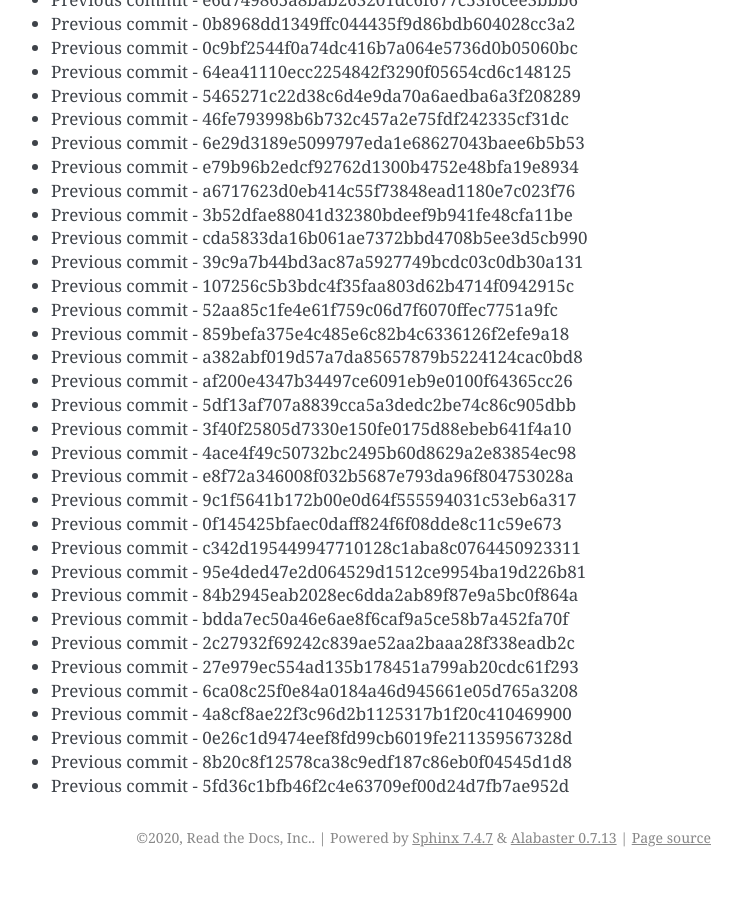
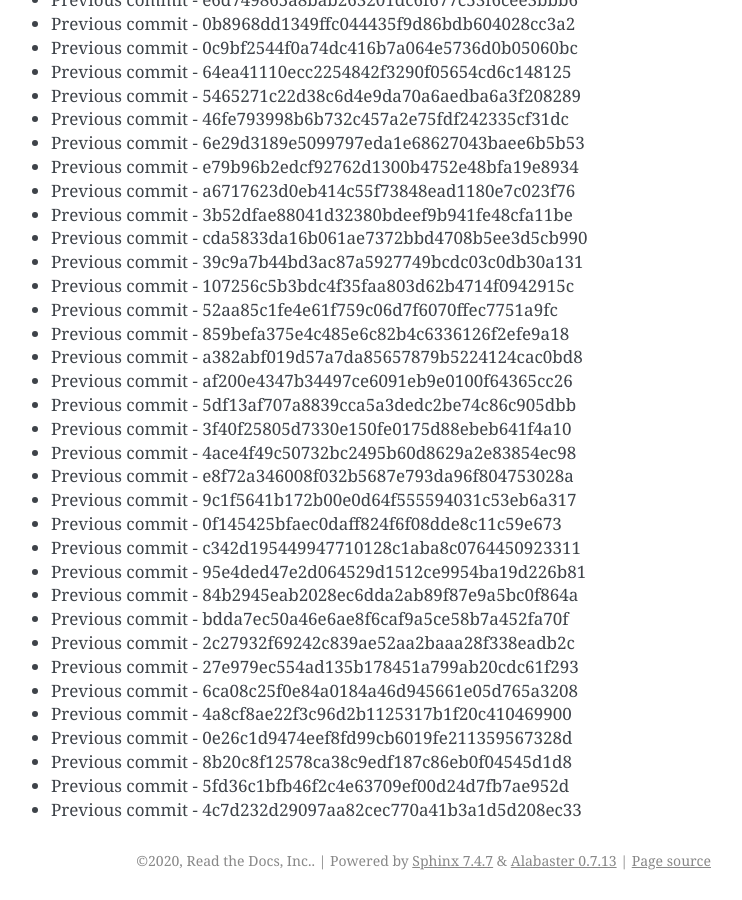
Before and after one commit to readthedocs/rtd-git-stresstest, a Sphinx documentation site: the page built from docs/updates.rst, in a window 1280 px wide and 900 px high, scrolled down 62051 px. Shown: the whole window, without its empty margins (399-1141 px from the left). Built offline with Sphinx 7.4.7, drawn with Linux system fonts in a browser that asks for light colours; before the commit the page ends 62928 px from its top, so only the background shows below that.

Commit message:
Generating commit from previous: 4c7d232d29097aa82cec770a41b3a1d5d208ec33

```diff
--- a/docs/updates.rst
+++ b/docs/updates.rst
@@ -2639,3 +2639,4 @@ It can be tested for any performance characteristics.
 * Previous commit - 0e26c1d9474eef8fd99cb6019fe211359567328d
 * Previous commit - 8b20c8f12578ca38c9edf187c86eb0f04545d1d8
 * Previous commit - 5fd36c1bfb46f2c4e63709ef00d24d7fb7ae952d
+* Previous commit - 4c7d232d29097aa82cec770a41b3a1d5d208ec33
```
